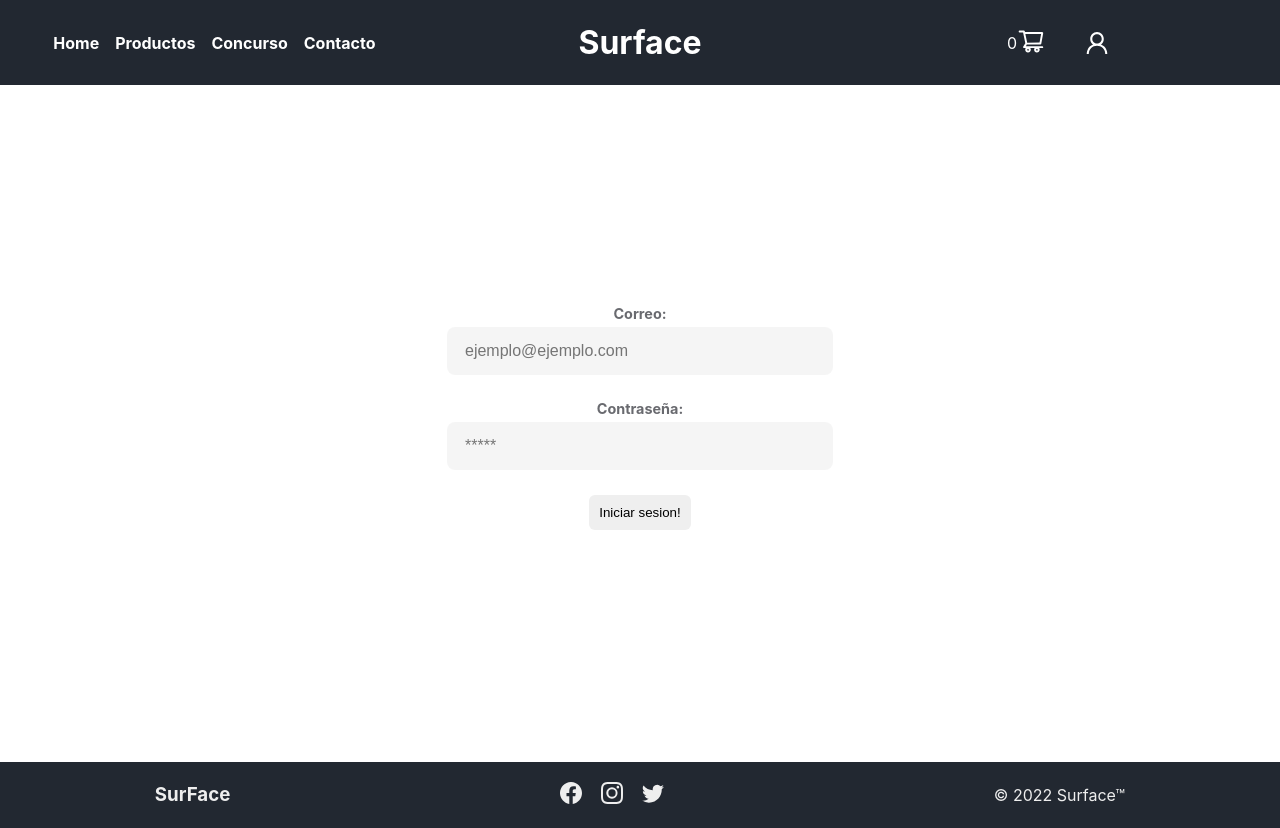
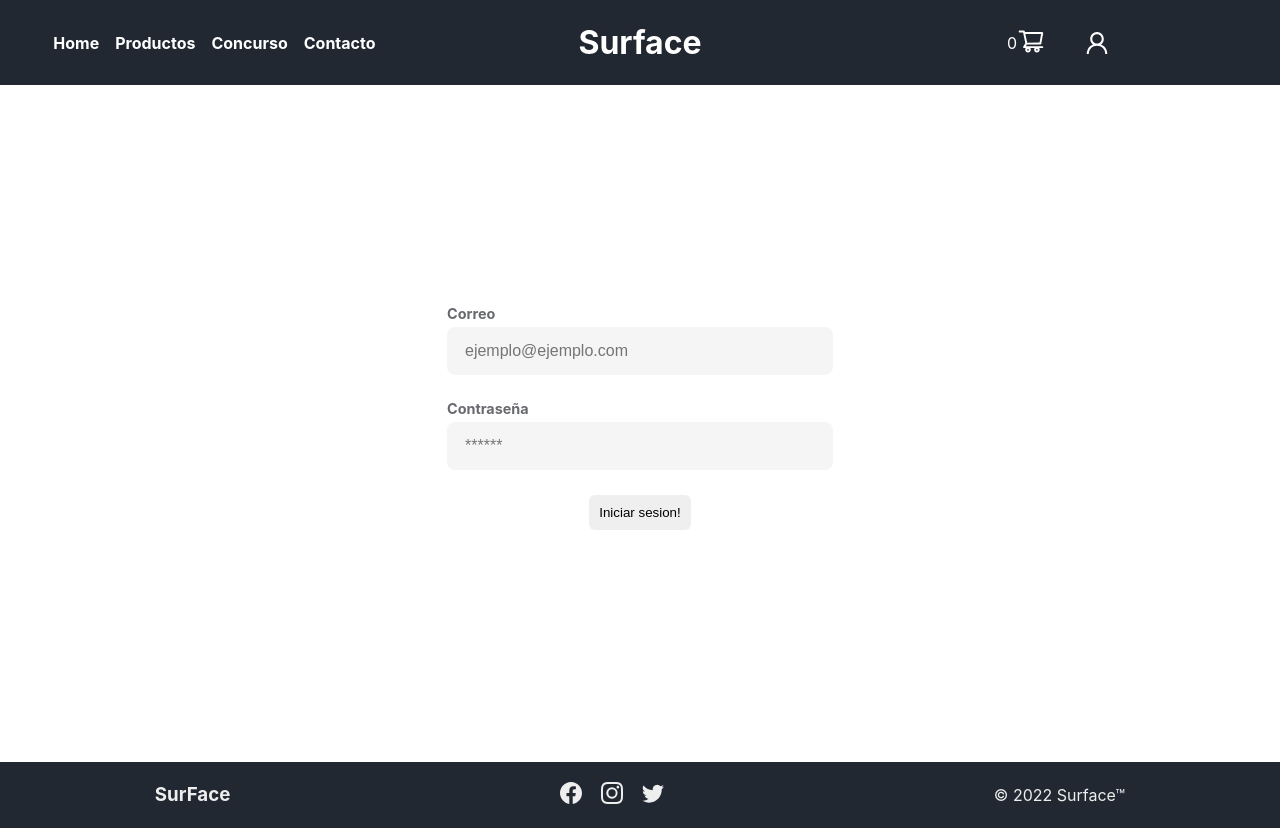
Before and after one commit to JoaquinDeLuca/surface, a React (Create React App) app: page /signin in a window 1280 px wide. Built offline with nearby package versions, Linux system fonts and the light colour scheme.

Commit message:
se agrega className y contendor

```diff
--- a/src/components/header/User/SignIn.jsx
+++ b/src/components/header/User/SignIn.jsx
@@ -53,10 +53,12 @@ const SignIn = () => {
 
   return (
     <form className='containerForm' onSubmit={handleSubmit} method='post'>
-      <label className='label' for='email'>Correo:</label>
-      <input className='input' type='text' onChange={handleChange} id='email' placeholder='ejemplo@ejemplo.com' name='email'></input>
-      <label className='label' for='password'>Contraseña:</label>
-      <input className='input' type='password' onChange={handleChange}  placeholder='*****' id='password' name='password'></input>
+      <div className='containerInput'>
+        <label className='label' for='email'>Correo</label>
+        <input className='input' type='text' onChange={handleChange} id='email' placeholder='ejemplo@ejemplo.com' name='email'></input>
+        <label className='label' for='password'>Contraseña</label>
+        <input className='input' type='password' onChange={handleChange}  placeholder='******' id='password' name='password'></input>
+      </div>
       <button className='btnRegistrarse'  type='button' onClick={handleSubmit}>Iniciar sesion!</button>
     </form>
   )
```
